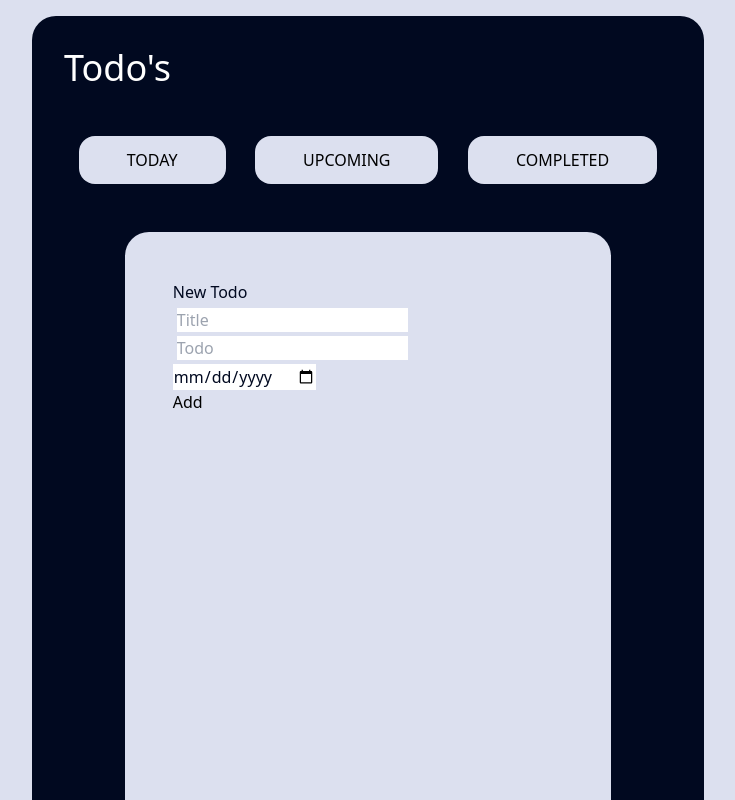
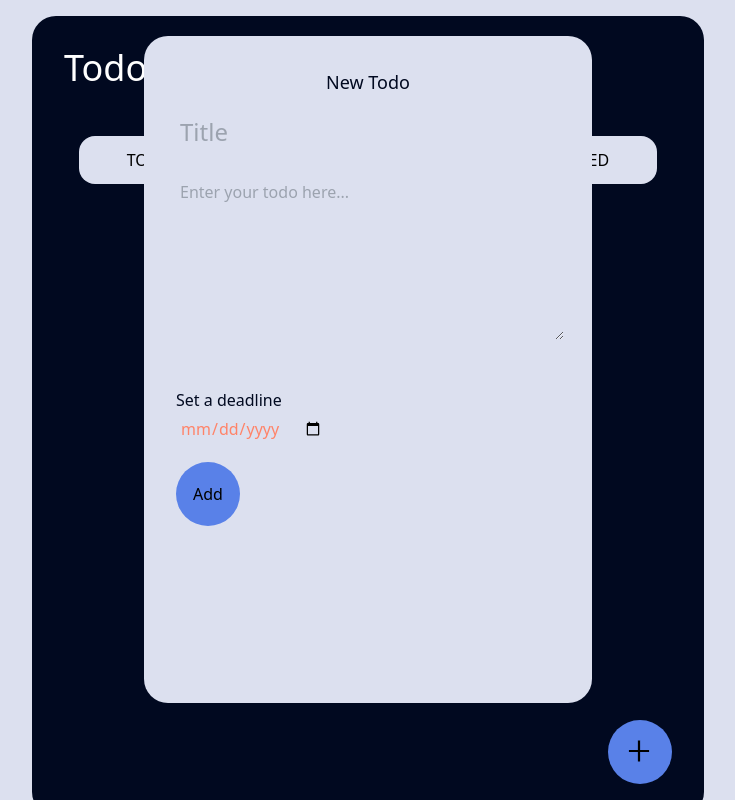
Before and after one commit to erichvorster/react-todo, a React (Create React App) app: page / in a window 1280 px wide. Both pictures are taken after a click on the button 912 px from the left and 752 px from the top of the page. Shown: the top 800 px of the page, without its empty margins (272-1007 px from the left). Built offline with nearby package versions, Linux system fonts and the light colour scheme.

Commit message:
3rd commit

```diff
--- a/src/App.js
+++ b/src/App.js
@@ -5,16 +5,23 @@ import TodoPopUp from "./components/TodoPopUp";
 import { AiOutlinePlus } from "react-icons/ai";
 import Button from "./components/Button";
 import Todo from "./components/Todo";
+import TodoEditPopUps from "./components/TodoEditPopUps";
 
 function App() {
   const [show, setShow] = useState(false);
+  const [showEdit, setShowEdit] = useState(false);
   const [todoText, setTodoText] = useState('');
   const [todoTitle, setTodoTitle] = useState('')
   const [todos, setTodos] = useState([]);
   const [todoDueDate, setTodoDueDate] = useState('');
+  const [editTodoTitle, setEditTodoTitle] = useState('');
+  const [editTodoText, setEditTodoText] = useState('');
 
 
-console.log(todos);
+  //State for the TodoEditPopup
+
+
+
 
   return <div className="App bg-lightBlue p-4">
     <div className="todo-container min-h-screen max-w-2xl bg-darkBlue mx-auto rounded-3xl p-8">
@@ -27,12 +34,13 @@ console.log(todos);
       <div className="todo-container">
          {todos.map((todo)=> {
            return (
-             <Todo todo={todo}/>
+             <Todo todo={todo}  setEditTodoText={setEditTodoText} editTodoText={editTodoText} editTodoTitle={editTodoTitle} setEditTodoTitle={setEditTodoTitle} todos={todos} setTodos={setTodos} showEdit={showEdit} setShowEdit={setShowEdit}/>
            )
          })}
       </div>
-        <TodoPopUp onClose={() => setShow(false)} show={show} title="New Todo" todoDueDate={todoDueDate} setTodoDueDate={setTodoDueDate} todoTitle={todoTitle} setTodoTitle={setTodoTitle} todoText={todoText} setTodoText={setTodoText} todos={todos} setTodos={setTodos}/>
-       <button onClick={() => setShow(true)} className="todo-button rounded-full h-16 w-16 bg-blue"><AiOutlinePlus /></button>
+        <TodoPopUp onClose={() => setShow(false)} setShow={setShow} show={show} title="New Todo" todoDueDate={todoDueDate} setTodoDueDate={setTodoDueDate} todoTitle={todoTitle} setTodoTitle={setTodoTitle} todoText={todoText} setTodoText={setTodoText} todos={todos} setTodos={setTodos}/>
+        <TodoEditPopUps  setEditTodoText={setEditTodoText} editTodoText={editTodoText} editTodoTitle={editTodoTitle} setEditTodoTitle={setEditTodoTitle} showEdit={showEdit } setShowEdit={setShowEdit}todos={todos} todoTitle={todoTitle} setTodos={setTodos}setTodoTitle={setTodoTitle}/>
+       <button onClick={() => setShow(true)} className="todo-button rounded-full h-16 w-16 bg-blue relative"><AiOutlinePlus className="text-3xl absolute left-4 top-4"/></button>
     </div>
   </div>;
 }
--- a/src/components/Todo.jsx
+++ b/src/components/Todo.jsx
@@ -6,14 +6,28 @@ import { AiFillEdit } from "react-icons/ai";
 
 const Todo = (props) => {
 
+  function removeTodo (id){
+    const updatedTodos = props.todos.filter((todo) => todo.id !== id);
+    props.setTodos(updatedTodos)
+  }
+
+  function showEditPopUp (){
+    props.setShowEdit(true)
+    props.setEditTodoTitle(props.todo.title)
+    props.setEditTodoText(props.todo.text)
+    props.setEditTodoDate(props.todo.date)
+  }
+
+ console.log(props.editTodoText)
+
   return (
     <div className="todo-container bg-grey text-white w-full rounded-2xl p-4 my-4 relative">
         <h3>{props.todo.title}</h3>
         <p className='text-xs'>{props.todo.text}</p>
         <p>{props.todo.date}</p>
         <div className="buttons flex absolute right-3 bottom-3">
-            <AiOutlineClose className='mx-1'/>
-            <AiFillEdit className='mx-1'/>
+            <AiOutlineClose className='mx-1' onClick={() => removeTodo(props.todo.id)}/>
+            <AiFillEdit className='mx-4' onClick={() => showEditPopUp(true)}/>
         </div>
     </div>
   )
--- /dev/null
+++ b/src/components/TodoEditPopUps.jsx
@@ -0,0 +1,49 @@
+import React,{useState} from 'react'
+
+const TodoEditPopUps = (props) => {
+
+
+
+
+    if(props.showEdit === false){
+        return null
+    }
+
+
+    const addUpdatedTodo = (id) => {
+        // if(!props.todoTitle || !props.todoText){
+        //     return
+        // }
+
+
+        props.setTodos([...props.todos, {text:props.editTodoText, title:props.editTodoTitle,date:props.todoDueDate, id: Math.random() * 100 }])
+        props.setShowEdit(false)
+    }
+
+    console.log(props.editTodoText)
+
+
+
+  return (
+    <div className="modal h-5/6 w-8/12 bg-blue rounded-3xl p-8 mx-auto absolute mx-auto left-0 right-0 top-5">
+   <div className="modal-content ">
+          <div className="modal-header">
+              <h4 className="modal-title text-darkBlue text-center text-lg">
+                  {props.title}
+              </h4>
+          </div>
+          <div className="modal-body text-darkBlue my-5">
+                  <input className="block m-1 bg-blue text-2xl mb-8 max-w-1xl outline-0" type="text" value={props.editTodoTitle} onChange={(e) => {props.setEditTodoTitle(e.target.value)}}/>
+                  <textarea className="block m-1 bg-blue mb-12 w-96 h-40 outline-0" type="text" placeholder="Enter your todo here..." value={props.editTodoText} onChange={(e) => {props.setEditTodoText(e.target.value)}}></textarea>
+                  <label htmlFor="" className="text-lightGrey">Set a deadline</label>
+                  <input className="block m-1 bg-blue text-lightGrey outline-0" type="date"/>
+          </div>
+          <div className="modal-footer">
+              <button className="button rounded-full h-16 w-16 bg-blue hover:" onClick={addUpdatedTodo}>Add</button>
+          </div>
+      </div>
+    </div>
+  )
+}
+
+export default TodoEditPopUps
--- a/src/components/TodoPopUp.jsx
+++ b/src/components/TodoPopUp.jsx
@@ -1,6 +1,7 @@
 import React, {useEffect} from "react";
 import "../styles/modal.css"
-import Todo from "./Todo";
+import "../styles/modal.css"
+
 
 const TodoPopUp = (props) => {
     const closeOnEscapeKeyDown = (e) => {
@@ -30,24 +31,26 @@ const TodoPopUp = (props) => {
         props.setTodos([...props.todos, {text:props.todoText, title:props.todoTitle,date:props.todoDueDate, id: Math.random() * 100 }])
         props.setTodoText('')
         props.setTodoTitle('')
+        props.onClose()
     }
 
 
   return (
-  <div onClick={props.onClose} className="modal h-screen w-4/5 bg-lightBlue rounded-3xl p-12 mx-auto">
-      <div onClick={e => e.stopPropagation()} className="modal-content">
+  <div className="modal h-5/6 w-8/12 bg-lightBlue rounded-3xl p-8 mx-auto absolute mx-auto left-0 right-0 top-5">
+      <div className="modal-content ">
           <div className="modal-header">
-              <h4 className="modal-title text-darkBlue">
+              <h4 className="modal-title text-darkBlue text-center text-lg">
                   {props.title}
               </h4>
           </div>
-          <div className="modal-body text-darkBlue ">
-                  <input class="block m-1" type="text" placeholder="Title" value={props.todoText} onChange={(e) => props.setTodoText(e.target.value)}/>
-                  <input class="block m-1" type="text" placeholder="Todo"  value={props.todoTitle} onChange={(e) => props.setTodoTitle(e.target.value)}/>
-                  <input type="date" value={props.todoDueDate} onChange={(e) => props.setTodoDueDate(e.target.value)}/>
+          <div className="modal-body text-darkBlue my-5">
+                  <input className="block m-1 bg-lightBlue text-2xl mb-8 max-w-1xl outline-0" type="text" placeholder="Title" value={props.todoTitle} onChange={(e) => props.setTodoTitle(e.target.value)}/>
+                  <textarea className="block m-1 bg-lightBlue mb-12 w-96 h-40 outline-0" type="text" placeholder="Enter your todo here..."  value={props.todoText} onChange={(e) => props.setTodoText(e.target.value)}></textarea>
+                  <label htmlFor="">Set a deadline</label>
+                  <input className="block m-1 bg-lightBlue text-orange outline-0" type="date" value={props.todoDueDate} onChange={(e) => props.setTodoDueDate(e.target.value)}/>
           </div>
           <div className="modal-footer">
-              <button className="button" onClick={props.onClose} onClick={addTodo} >Add</button>
+              <button className="button rounded-full h-16 w-16 bg-blue" onClick={addTodo}  >Add</button>
           </div>
       </div>
       </div>
--- a/tailwind.config.js
+++ b/tailwind.config.js
@@ -15,6 +15,7 @@ module.exports = {
       orange: "#ff8368",
       grey: "#252e42",
       white: "#fff",
+      lightGrey:"#808080"
     },
   },
   plugins: [],
```
Also changed, not shown: src/App.css (line endings or trailing spaces).
